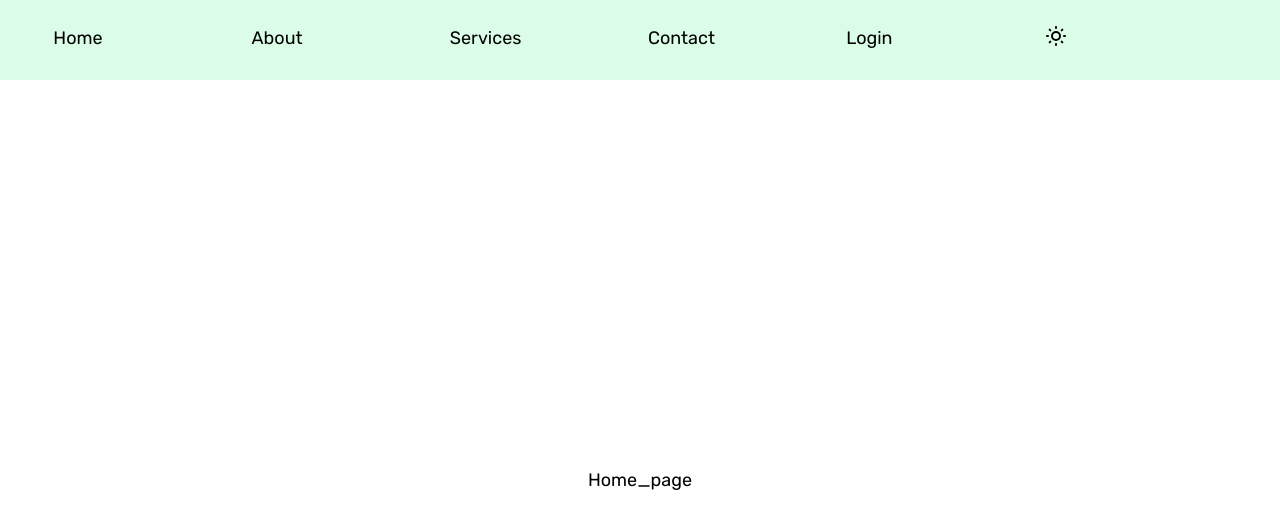
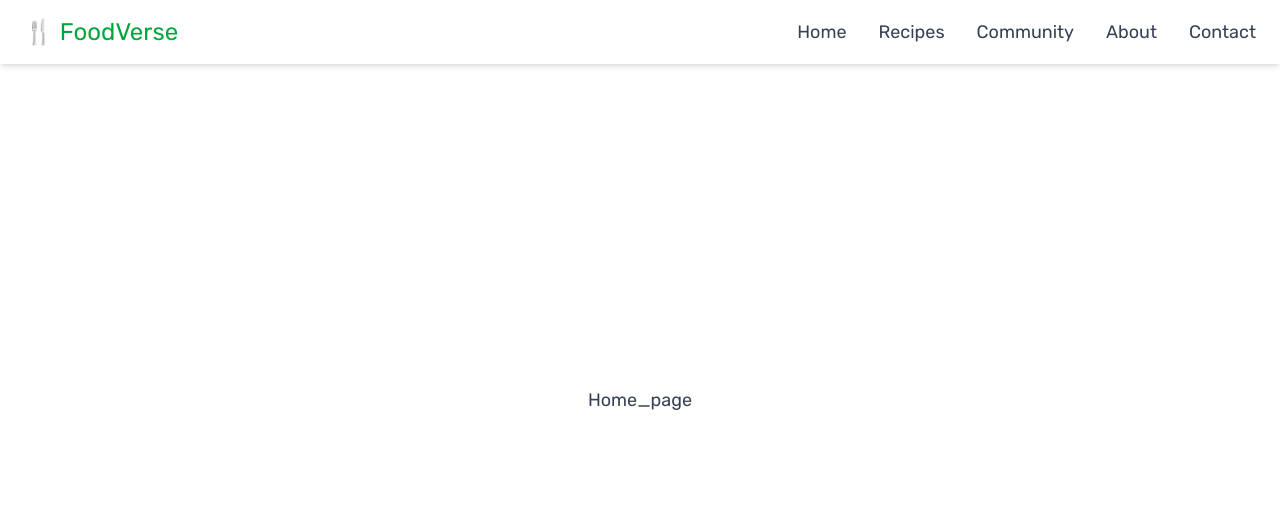
Before and after one commit to shiba-murmu/Discover-your-recipe, a React (Vite) app in the folder frontend/: page /home in a window 1280 px wide. Shown: the top 528 px of the page. Built offline with nearby package versions, Linux system fonts and the light colour scheme.

Commit message:
navigation bar is added to the paege.

```diff
--- a/frontend/src/App.jsx
+++ b/frontend/src/App.jsx
@@ -5,7 +5,7 @@ function App() {
     return (
         <BrowserRouter>
             {/* This element is used to wrap the entire app */}
-            <div className='text-md md:text-lg'>
+            <div className='text-md text-gray-700 md:text-lg'>
                 <My_router />
             </div>
         </BrowserRouter>
--- a/frontend/src/components/Header/Navigation_bar.jsx
+++ b/frontend/src/components/Header/Navigation_bar.jsx
@@ -1,23 +1,69 @@
-import React from 'react'
-import DarkModeToggle from '../../utils/Theme/DarkModeToggle'
+import React, { useState, useRef, useEffect } from "react";
+import {Link} from 'react-router-dom';
+export default function Navigation_bar() {
+    const [isOpen, setIsOpen] = useState(false);
+    const menuRef = useRef(null);
+    const buttonRef = useRef(null);
 
-function Navigation_bar() {
+    // ✅ Close dropdown when clicking outside
+    useEffect(() => {
+        const handleClickOutside = (event) => {
+            if (
+                menuRef.current &&
+                !menuRef.current.contains(event.target) &&
+                !buttonRef.current.contains(event.target)
+            ) {
+                setIsOpen(false);
+            }
+        };
+
+        document.addEventListener("mousedown", handleClickOutside);
+        return () => document.removeEventListener("mousedown", handleClickOutside);
+    }, []);
+
     return (
-        <>
-            <div className='h-16 md:h-20 bg-green-100 flex items-center justify-center'>
-                <div className='w-11/12 grid grid-cols-6 gap-4 place-content-center'>
-                    <div>Home</div>
-                    <div>About</div>
-                    <div>Services</div>
-                    <div>Contact</div>
-                    <div>Login</div>
-                    <div>
-                        <DarkModeToggle />
-                    </div>
-                </div>
+        <nav className="bg-white shadow-md fixed w-full top-0 left-0 z-50">
+            <div className="max-w-7xl mx-auto px-6 py-4 flex justify-between items-center">
+
+                <div className="text-2xl font-bold text-green-600"> 🍴 FoodVerse</div>
+
+                {/* 🌐 Desktop Menu */}
+                <ul className="hidden md:flex space-x-8 text-gray-700 font-medium">
+                    <li className="hover:text-green-600 cursor-pointer">Home</li>
+                    <li className="hover:text-green-600 cursor-pointer">Recipes</li>
+                    <li className="hover:text-green-600 cursor-pointer">Community</li>
+                    <li className="hover:text-green-600 cursor-pointer">About</li>
+                    <li className="hover:text-green-600 cursor-pointer">Contact</li>
+                </ul>
+
+                {/* 📱 Mobile Menu Button */}
+                <button
+                    ref={buttonRef}
+                    className="md:hidden text-3xl text-gray-700 focus:outline-none"
+                    onClick={() => setIsOpen(!isOpen)}
+                >
+                    {isOpen ? "✖" : "☰"}
+                </button>
             </div>
-        </>
-    )
+
+            {/* 📋 Mobile Dropdown */}
+            <div
+                ref={menuRef}
+                className={`md:hidden bg-white border-t border-gray-200 shadow-md transition-all duration-500 ${isOpen ? "max-h-96 opacity-100" : "max-h-0 opacity-0 overflow-hidden"
+                    }`}
+            >
+                <ul className="flex flex-col items-center space-y-4 py-4 text-gray-700 font-medium">
+                    <li className="hover:text-green-600 cursor-pointer">
+                        <Link to='/home'>
+                            Home
+                        </Link>
+                    </li>
+                    <li className="hover:text-green-600 cursor-pointer">Recipes</li>
+                    <li className="hover:text-green-600 cursor-pointer">Community</li>
+                    <li className="hover:text-green-600 cursor-pointer">About</li>
+                    <li className="hover:text-green-600 cursor-pointer">Contact</li>
+                </ul>
+            </div>
+        </nav>
+    );
 }
-
-export default Navigation_bar
```
